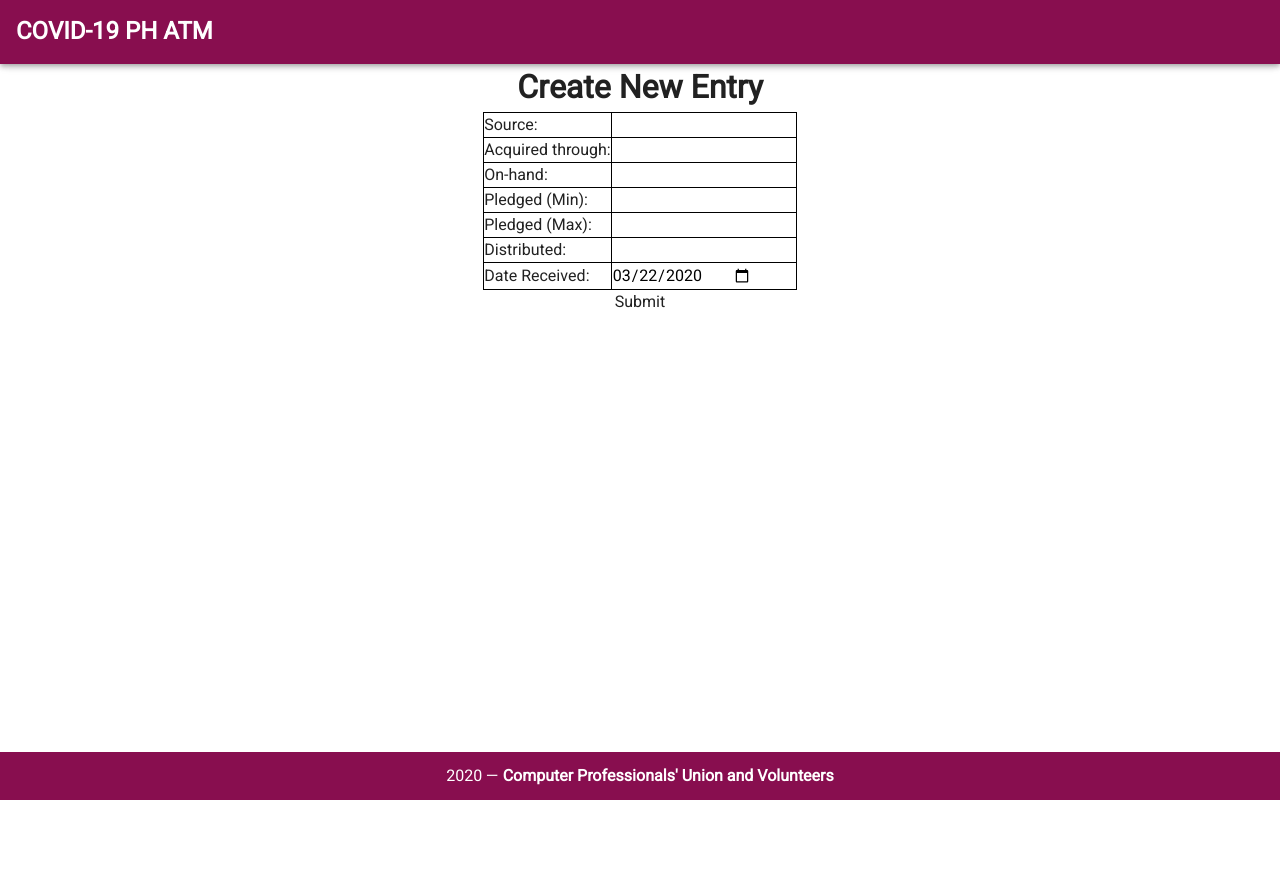
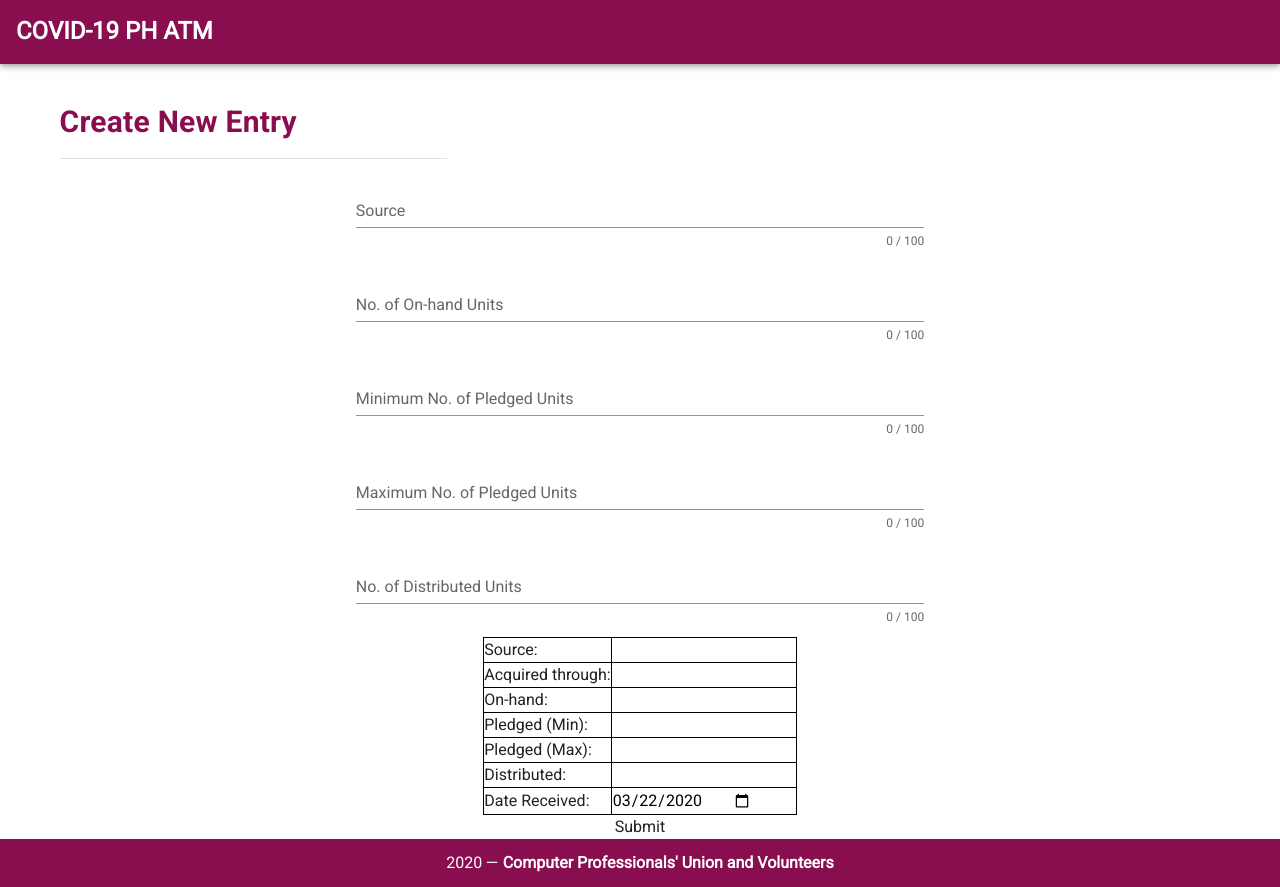
Before and after one commit to rjdeleon03/CPU-COVID-19-PH-Test-Kit-Tracker, a Vue app: page /new in a window 1280 px wide. Before the commit the page ends 800 px from the top, so only its background shows below. Built offline with nearby package versions, Linux system fonts and the light colour scheme; what vue-firestore would draw is missing.

Commit message:
[FEATURE] [WIP] Use vuetify in create new entry layout

```diff
--- a/src/components/home/Home.vue
+++ b/src/components/home/Home.vue
@@ -76,6 +76,7 @@ export default {
   height: 400px;
   background-image: url("~@/assets/header_bg_400h.png");
   background-position: bottom center;
+  background-size: cover;
   position: absolute;
   top: 0;
   left: 0;
--- a/src/components/layout/Navbar.vue
+++ b/src/components/layout/Navbar.vue
@@ -1,4 +1,5 @@
 <template>
+  <div id="navbar">
     <v-app-bar app color="pink darken-4" dark>
       <div class="d-flex align-center">
         <!-- <v-img
@@ -20,6 +21,7 @@
         <v-icon>mdi-open-in-new</v-icon>
       </v-btn>-->
     </v-app-bar>
+  </div>
 </template>
 
 <script>
@@ -29,7 +31,7 @@ export default {
 </script>
 
 <style>
-div.navbar {
+div#navbar {
   background-color: #581845;
 }
 </style>
--- a/src/components/new-entry/NewEntry.vue
+++ b/src/components/new-entry/NewEntry.vue
@@ -1,6 +1,77 @@
 <template>
-  <div id="new-entry">
-    <h1>Create New Entry</h1>
+  <div id="new-entry" class="content-wrapper">
+    <v-form>
+      <v-container>
+        <v-flex xs12 sm6 md4>
+          <div class="title">
+            <h2>Create New Entry</h2>
+            <v-divider />
+          </div>
+        </v-flex>
+        <v-row>
+          <v-col cols="12" md="3" />
+          <v-col cols="12" md="6">
+            <v-text-field
+              v-model="source"
+              :counter="100"
+              label="Source"
+              required
+              color="orange darken-4"
+            ></v-text-field>
+          </v-col>
+          <v-col cols="12" md="3" />
+        </v-row>
+        <v-row>
+          <v-col cols="12" md="3" />
+          <v-col cols="12" md="6">
+            <v-text-field
+              v-model="onHandUnits"
+              :counter="100"
+              label="No. of On-hand Units"
+              required
+            ></v-text-field>
+          </v-col>
+          <v-col cols="12" md="3" />
+        </v-row>
+        <v-row>
+          <v-col cols="12" md="3" />
+          <v-col cols="12" md="6">
+            <v-text-field
+              v-model="pledgedMinUnits"
+              :counter="100"
+              label="Minimum No. of Pledged Units"
+              required
+            ></v-text-field>
+          </v-col>
+          <v-col cols="12" md="3" />
+        </v-row>
+        <v-row>
+          <v-col cols="12" md="3" />
+          <v-col cols="12" md="6">
+            <v-text-field
+              v-model="pledgedMaxUnits"
+              :counter="100"
+              label="Maximum No. of Pledged Units"
+              required
+            ></v-text-field>
+          </v-col>
+          <v-col cols="12" md="3" />
+        </v-row>
+        <v-row>
+          <v-col cols="12" md="3" />
+          <v-col cols="12" md="6">
+            <v-text-field
+              v-model="distributedUnits"
+              :counter="100"
+              label="No. of Distributed Units"
+              required
+            ></v-text-field>
+          </v-col>
+          <v-col cols="12" md="3" />
+        </v-row>
+      </v-container>
+    </v-form>
+    <!-- test -->
     <div>
       <table id="inputTab">
         <tr>
@@ -152,4 +223,13 @@ export default {
   text-align: left;
   margin: 0 auto;
 }
+
+.content-wrapper .title {
+  margin: 30px 0 20px 0;
+}
+.title h2 {
+  margin-bottom: 20px;
+  text-align: start;
+  color: #880e4f;
+}
 </style>
```
Lines whose indentation alone changed are shown as unchanged.
